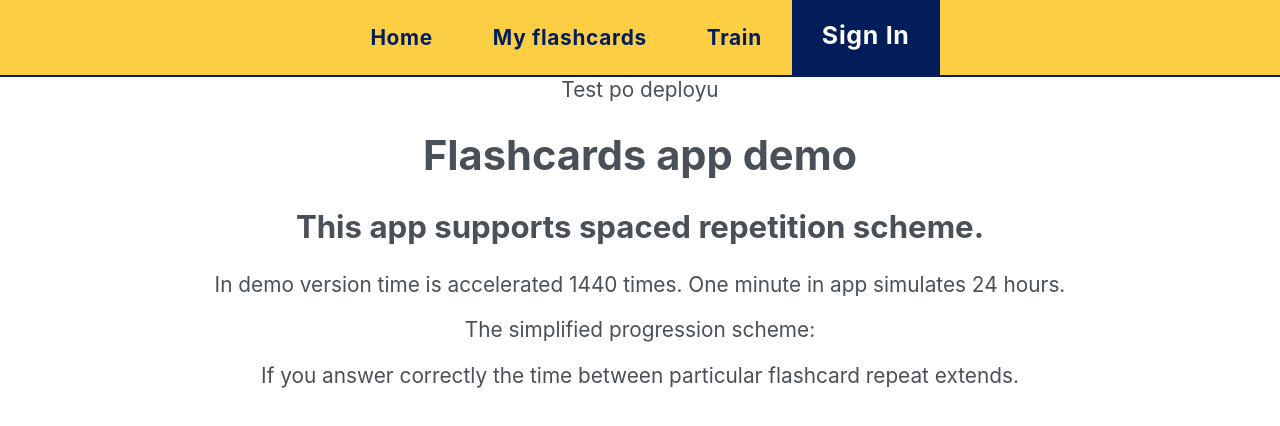
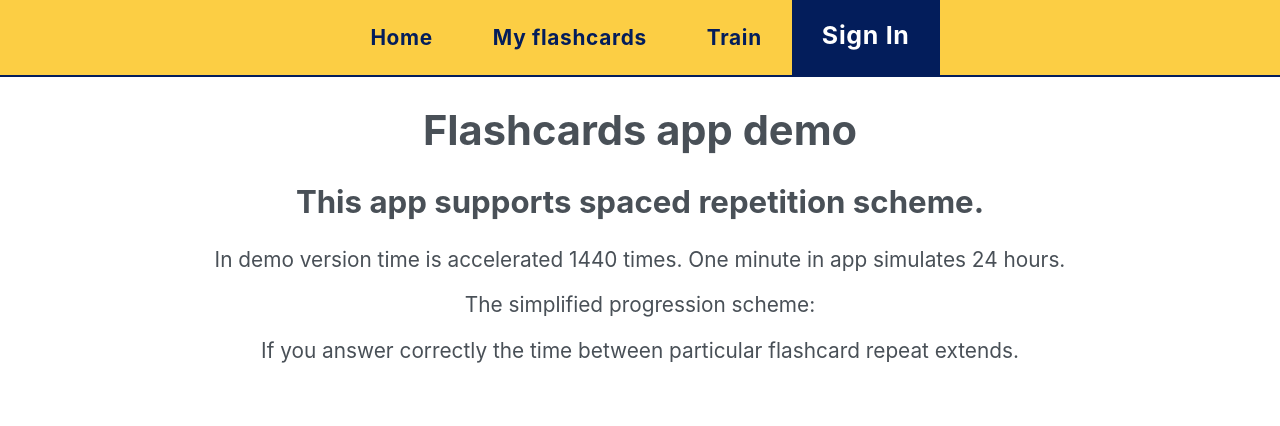
Before and after one commit to Qenick/flashcards-projekt-koncowy, a React (Vite) app: page / in a window 1280 px wide. Shown: the top 426 px of the page. Built offline with nearby package versions, Linux system fonts and the light colour scheme; no server answers; the database is empty.

Commit message:
test after deploy2

```diff
--- a/src/views/Home.jsx
+++ b/src/views/Home.jsx
@@ -3,7 +3,6 @@ import React from 'react';
 function Home() {
   return (
     <div className="main-container">
-      Test po deployu
       <h1>Flashcards app demo</h1>
       <h2>This app supports spaced repetition scheme.</h2>
       <p>In demo version time is accelerated 1440 times. One minute in app simulates 24 hours.</p>
```
